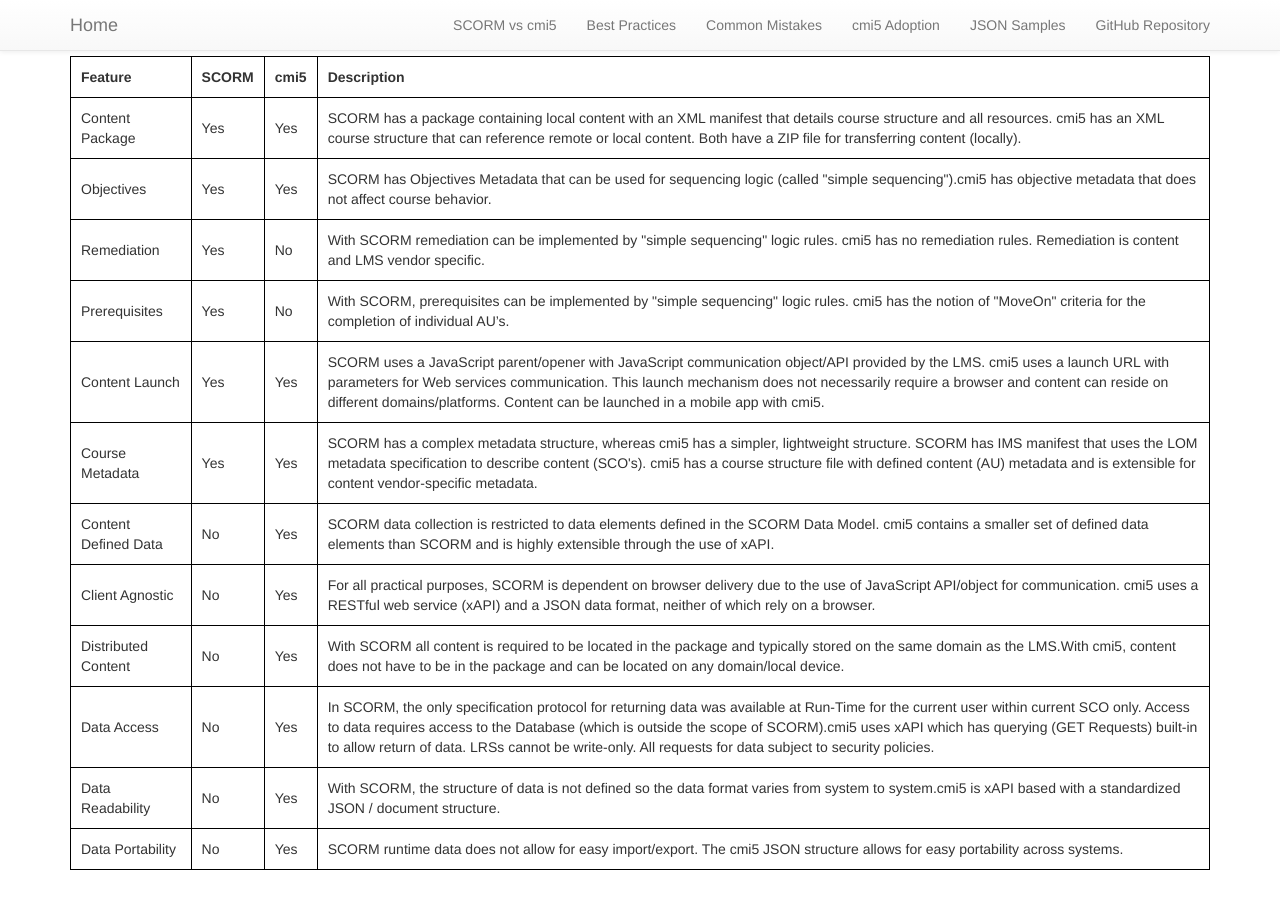
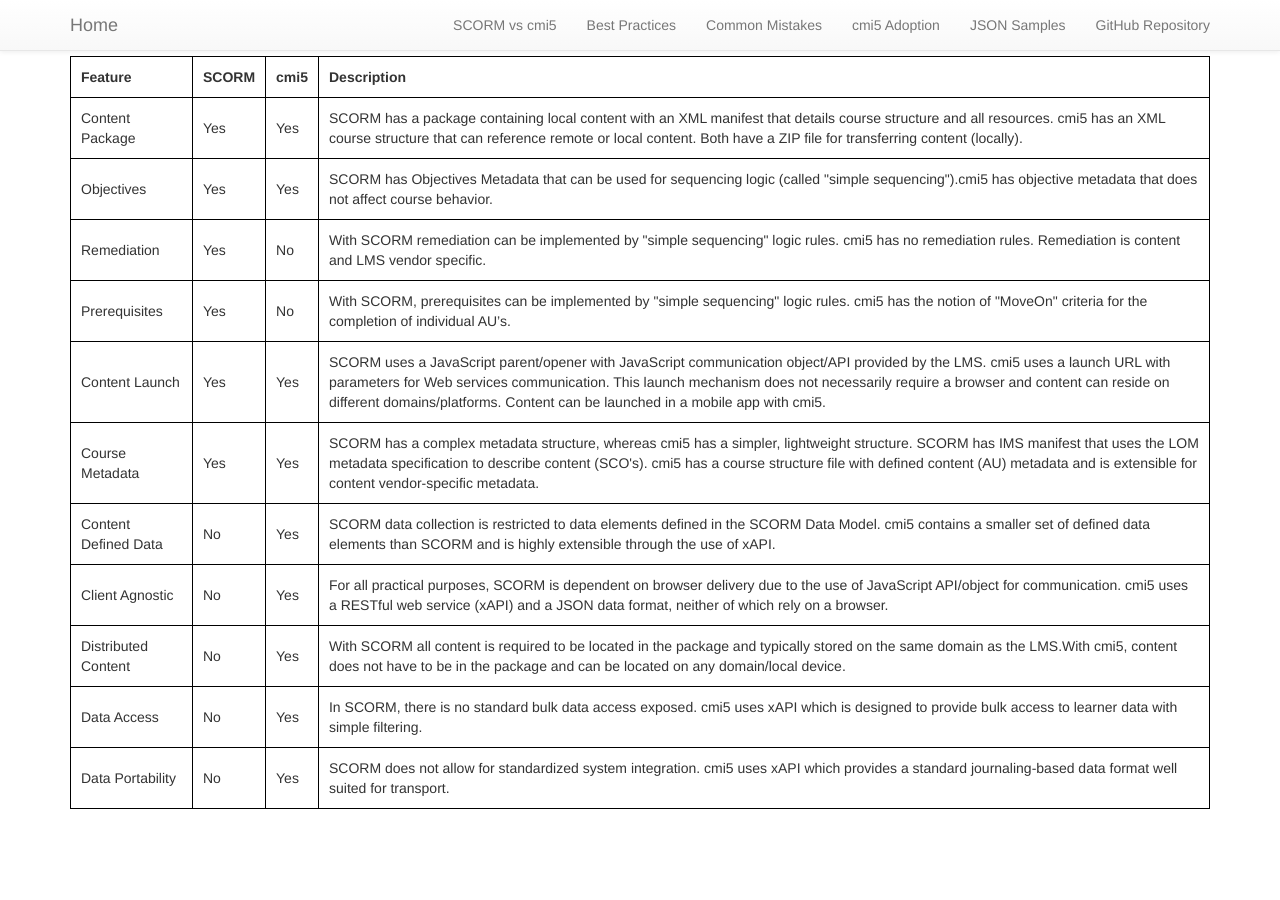
Before and after one commit to AICC/CMI-5_Spec_Current, a Jekyll site: the page built from SCORM/index.md, in a window 1280 px wide and 900 px high, scrolled down 1367 px. Built offline with Jekyll 4.4.1, drawn with Linux system fonts in a browser that asks for light colours; our own code applies the rules of GitHub Pages for plain Markdown files; after the commit the page ends 2206 px from its top, so only the background shows below that.

Commit message:
Data Access / Data Portability
table changes based on may 5th meeting

```diff
--- a/SCORM/index.md
+++ b/SCORM/index.md
@@ -46,9 +46,8 @@ The following is a side-by-side comparison of SCORM to cmi5 at a detailed featur
 | Content Defined Data | No | Yes | SCORM data collection is restricted to data elements defined in the SCORM Data Model. cmi5 contains a smaller set of defined data elements than SCORM and is highly extensible through the use of xAPI. |
 | Client Agnostic | No | Yes | For all practical purposes, SCORM is dependent on browser delivery due to the use of JavaScript API/object for communication.  cmi5 uses a RESTful web service (xAPI) and a JSON data format, neither of which rely on a browser. |
 | Distributed Content | No | Yes | With SCORM all content is required to be located in the package and typically stored on the same domain as the LMS.With cmi5, content does not have to be in the package and can be located on any domain/local device. |
-| Data Access | No | Yes | In SCORM, the only specification protocol for returning data was available at Run-Time for the current user within current SCO only.  Access to data requires access to the Database (which is outside the scope of SCORM).cmi5 uses xAPI which has querying (GET Requests) built-in to allow return of data.  LRSs cannot be write-only. All requests for data subject to security policies. |
-| Data Readability | No | Yes | With SCORM, the structure of data is not defined so the data format varies from system to system.cmi5 is xAPI based with a standardized JSON / document structure. |
-| Data Portability | No | Yes | SCORM runtime data does not allow for easy import/export. The cmi5 JSON structure allows for easy portability across systems. |
+| Data Access | No | Yes | In SCORM, there is no standard bulk data access exposed.  cmi5 uses xAPI which is designed to provide bulk access to learner data with simple filtering. |
+| Data Portability | No | Yes | SCORM does not allow for standardized system integration.  cmi5 uses xAPI which provides a standard journaling-based data format well suited for transport. |
 
 
 &nbsp;
```
